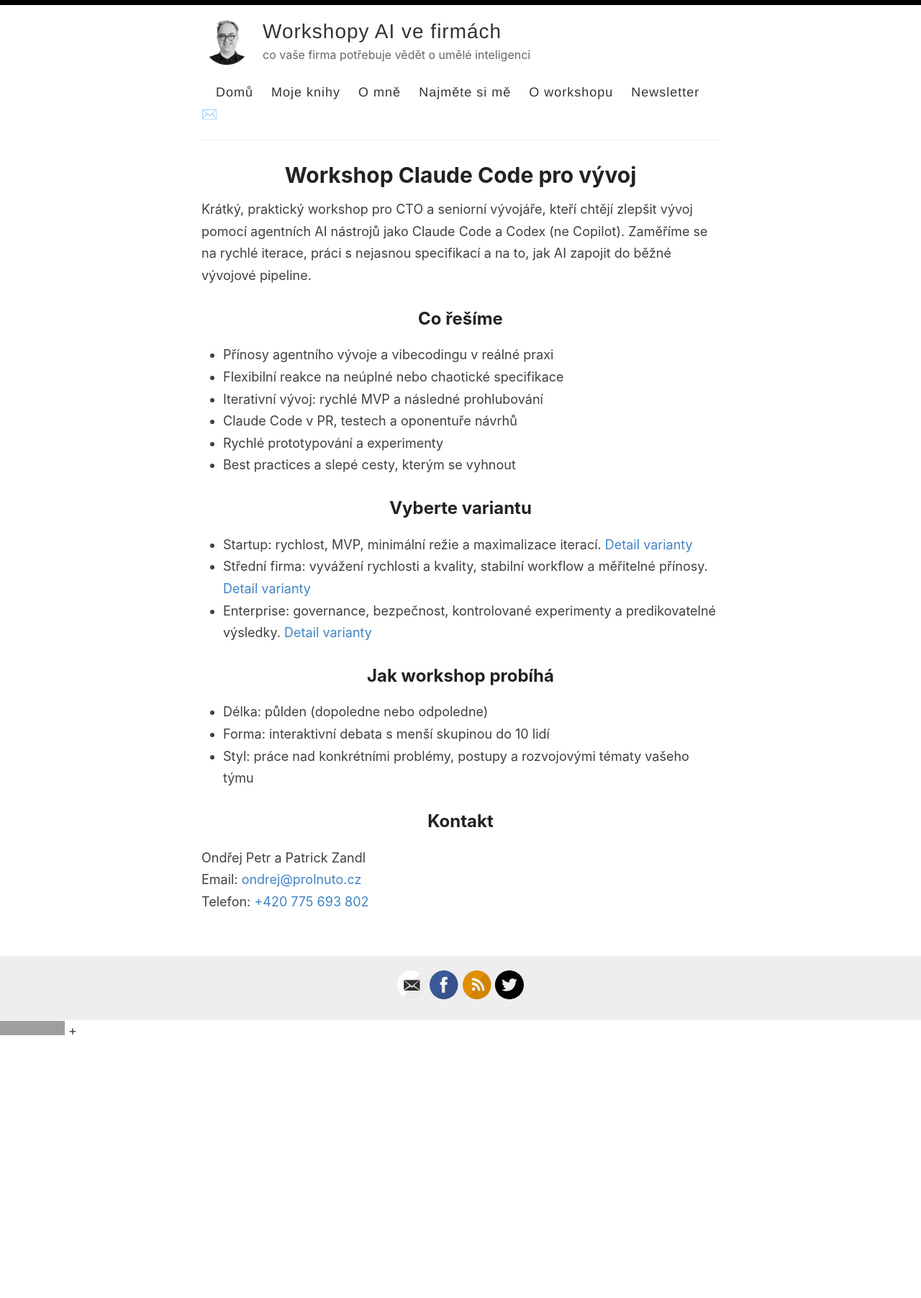
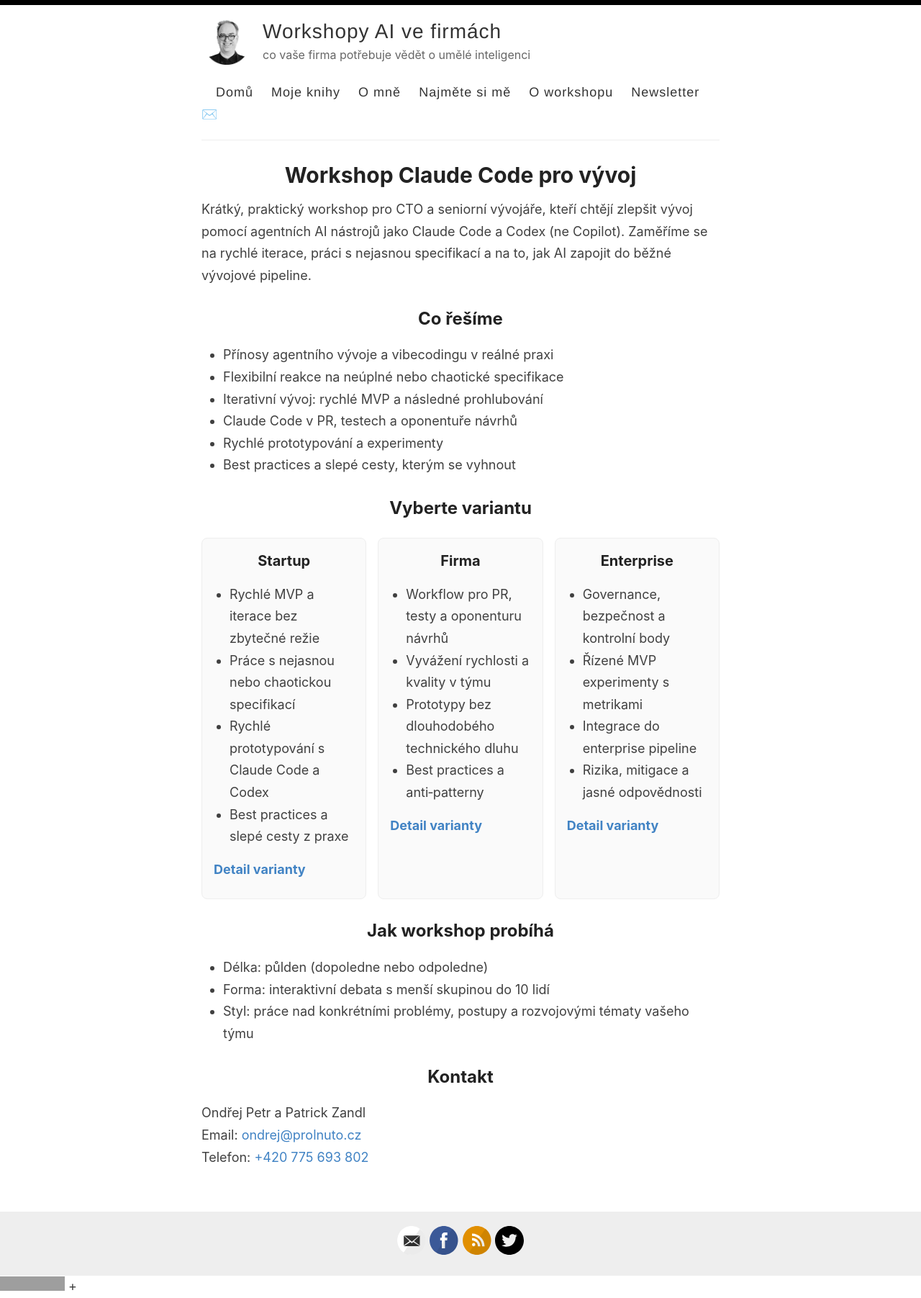
Before and after one commit to tangero/aivefirmach, a Jekyll site: the page built from _pages/claude-code-workshop.md, in a window 1280 px wide. Shown: the whole page at 72% size. Built offline with Jekyll 4.4.1, drawn with Linux system fonts in a browser that asks for light colours; comment, search, counter and statistics services are not loaded; before the commit the page ends 1448 px from its top, so only the background shows below that; grey boxes are pictures that could not be loaded.

Commit message:
Plan Claude Code workshop landing

```diff
--- a/_pages/claude-code-workshop.md
+++ b/_pages/claude-code-workshop.md
@@ -17,9 +17,38 @@
 
 ## Vyberte variantu
 
-- Startup: rychlost, MVP, minimální režie a maximalizace iterací. [Detail varianty](/claude-code-workshop/startup/)
-- Střední firma: vyvážení rychlosti a kvality, stabilní workflow a měřitelné přínosy. [Detail varianty](/claude-code-workshop/firma/)
-- Enterprise: governance, bezpečnost, kontrolované experimenty a predikovatelné výsledky. [Detail varianty](/claude-code-workshop/enterprise/)
+<div class="variant-grid">
+  <div class="variant-card">
+    <h3>Startup</h3>
+    <ul class="variant-list">
+      <li>Rychlé MVP a iterace bez zbytečné režie</li>
+      <li>Práce s nejasnou nebo chaotickou specifikací</li>
+      <li>Rychlé prototypování s Claude Code a Codex</li>
+      <li>Best practices a slepé cesty z praxe</li>
+    </ul>
+    <p><a class="variant-link" href="/claude-code-workshop/startup/">Detail varianty</a></p>
+  </div>
+  <div class="variant-card">
+    <h3>Firma</h3>
+    <ul class="variant-list">
+      <li>Workflow pro PR, testy a oponenturu návrhů</li>
+      <li>Vyvážení rychlosti a kvality v týmu</li>
+      <li>Prototypy bez dlouhodobého technického dluhu</li>
+      <li>Best practices a anti‑patterny</li>
+    </ul>
+    <p><a class="variant-link" href="/claude-code-workshop/firma/">Detail varianty</a></p>
+  </div>
+  <div class="variant-card">
+    <h3>Enterprise</h3>
+    <ul class="variant-list">
+      <li>Governance, bezpečnost a kontrolní body</li>
+      <li>Řízené MVP experimenty s metrikami</li>
+      <li>Integrace do enterprise pipeline</li>
+      <li>Rizika, mitigace a jasné odpovědnosti</li>
+    </ul>
+    <p><a class="variant-link" href="/claude-code-workshop/enterprise/">Detail varianty</a></p>
+  </div>
+</div>
 
 ## Jak workshop probíhá
 
--- a/assets/style.scss
+++ b/assets/style.scss
@@ -402,6 +402,41 @@
     text-transform: uppercase;
     font-size: 15px;
   }
+}
+
+// Variant cards for workshop landing page
+.variant-grid {
+  display: grid;
+  grid-template-columns: repeat(3, minmax(0, 1fr));
+  gap: 16px;
+  margin: 20px 0 10px;
+
+  @include mobile {
+    grid-template-columns: 1fr;
+  }
+}
+
+.variant-card {
+  border: 1px solid $lightGray;
+  border-radius: 8px;
+  padding: 14px 16px 10px;
+  background: #fafafa;
+  text-align: left;
+}
+
+.variant-card h3 {
+  text-align: center;
+  margin-top: 0;
+}
+
+.variant-list {
+  margin: 10px 0 10px;
+  padding-left: 22px;
+}
+
+.variant-link {
+  font-weight: bold;
+  display: inline-block;
 }
 
 .wrapper-container {
```
